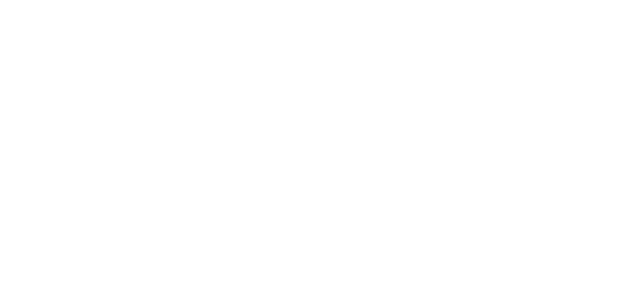
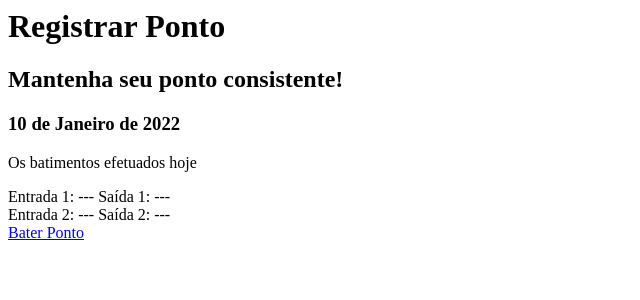
Before and after one commit to ThalysonBarrosDev/AppWeb--Innout, a PHP site: page /day_records.php in a window 1280 px wide. Before the commit the part shown is empty. Shown: the top 300 px of the page, without its empty margins (0-640 px from the left). Run offline with PHP 8.4, Linux system fonts and the light colour scheme.

Commit message:
Aplicando CSS na tela de batimento de ponto

```diff
--- a/src/views/day_records.php
+++ b/src/views/day_records.php
@@ -1,3 +1,30 @@
 <main class="content">
+    <div class="content-title mb-4"><i class="icon icofont-check-alt mr-2"></i></div>
 
+    <div>
+        <h1>Registrar Ponto</h1>
+        <h2>Mantenha seu ponto consistente!</h2>
+    </div>
+
+    <div class="card">
+        <div class="card-header">
+            <h3>10 de Janeiro de 2022</h3>
+            <p class="mb-0">Os batimentos efetuados hoje</p>
+        </div>
+
+        <div class="card-body">
+            <div class="d-flex m-5 justify-content-around">
+                <span>Entrada 1: ---</span>
+                <span>Saída 1: ---</span>
+            </div>
+            <div class="d-flex m-5 justify-content-around">
+                <span>Entrada 2: ---</span>
+                <span>Saída 2: ---</span>
+            </div>
+        </div>
+
+        <div class="card-footer d-flex justify-content-center">
+            <a href="???" class="btn btn-success btn-lg"><i class="icofont-check mr-1"></i>Bater Ponto</a>
+        </div>
+    </div>
 </main>
```
